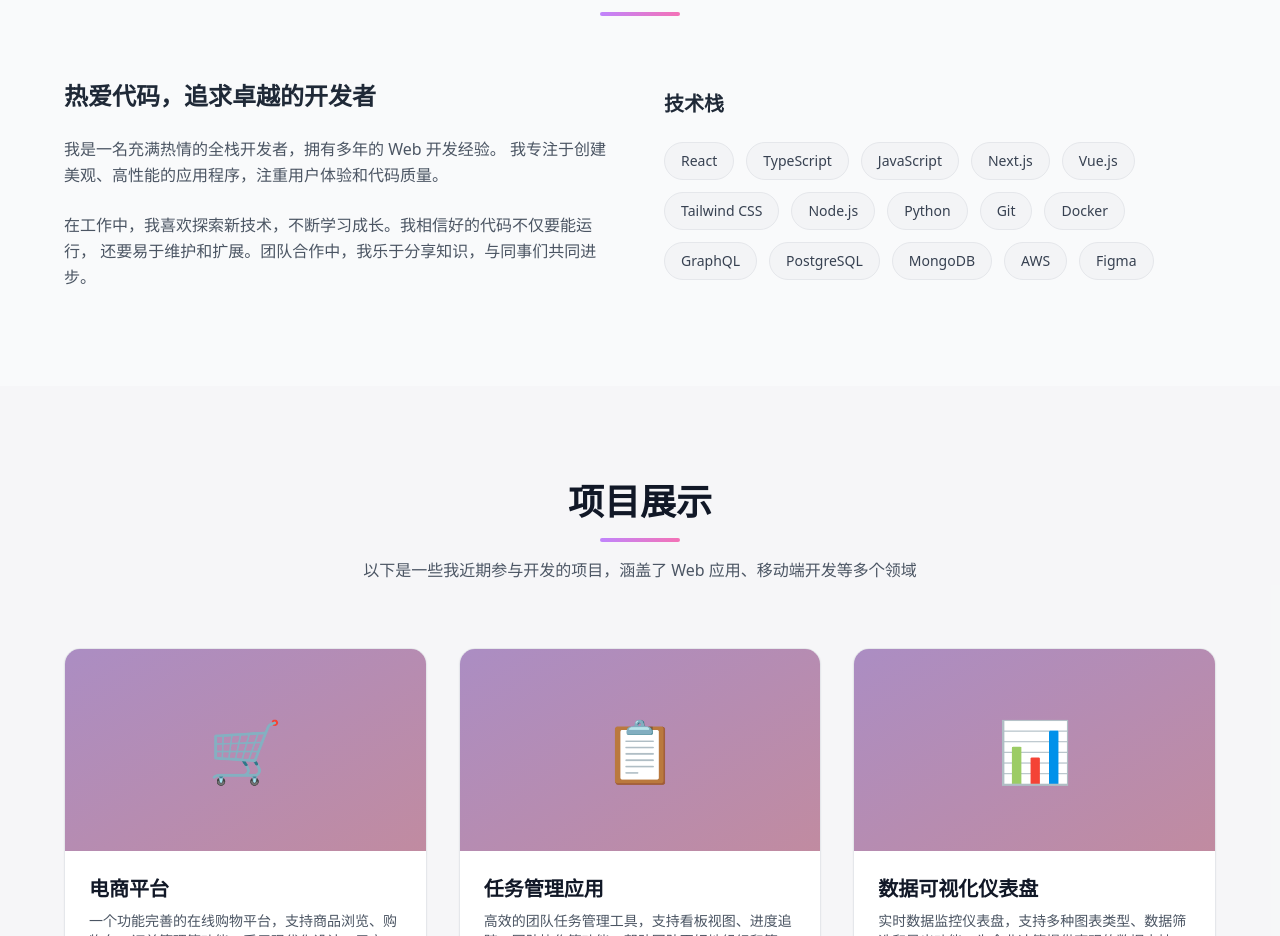
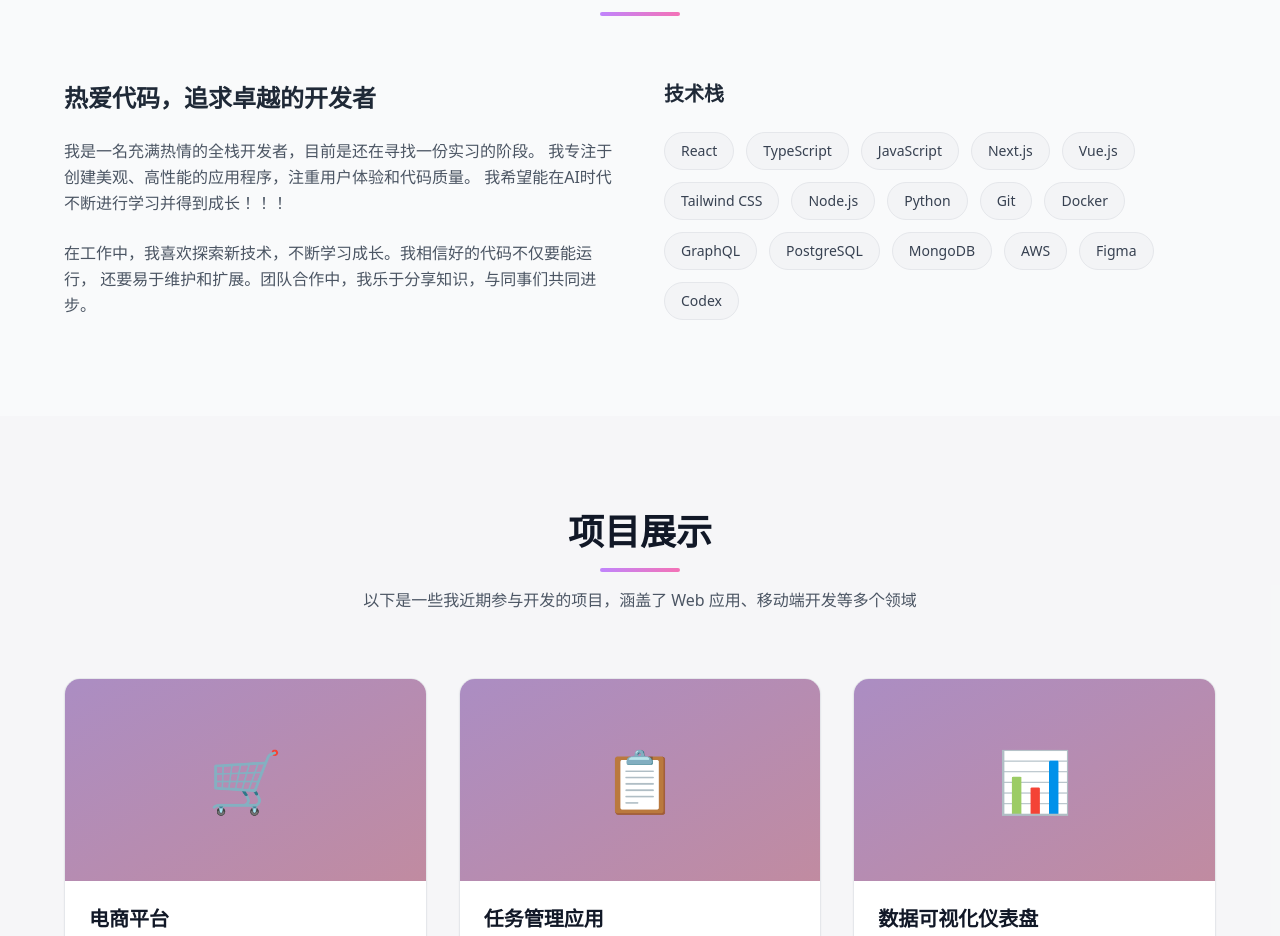
Before and after one commit to hxblue/my-website, a React (Vite) app: page / in a window 1280 px wide. Shown: the part 940-1876 px from the top of the page. Built offline with nearby package versions, Linux system fonts and the light colour scheme; no server answers.

Commit message:
update About.tsx

```diff
--- a/src/components/About.tsx
+++ b/src/components/About.tsx
@@ -48,8 +48,9 @@ const About = () => {
                 热爱代码，追求卓越的开发者
               </h3>
               <p className="text-gray-600 dark:text-gray-400 leading-relaxed">
-                我是一名充满热情的全栈开发者，拥有多年的 Web 开发经验。
+                我是一名充满热情的全栈开发者，目前是还在寻找一份实习的阶段。
                 我专注于创建美观、高性能的应用程序，注重用户体验和代码质量。
+                我希望能在AI时代不断进行学习并得到成长！！！
               </p>
               <p className="text-gray-600 dark:text-gray-400 leading-relaxed">
                 在工作中，我喜欢探索新技术，不断学习成长。我相信好的代码不仅要能运行，
--- a/src/data/skills.ts
+++ b/src/data/skills.ts
@@ -18,4 +18,5 @@ export const skills: string[] = [
   'MongoDB',
   'AWS',
   'Figma',
+  'Codex',
 ]
```
